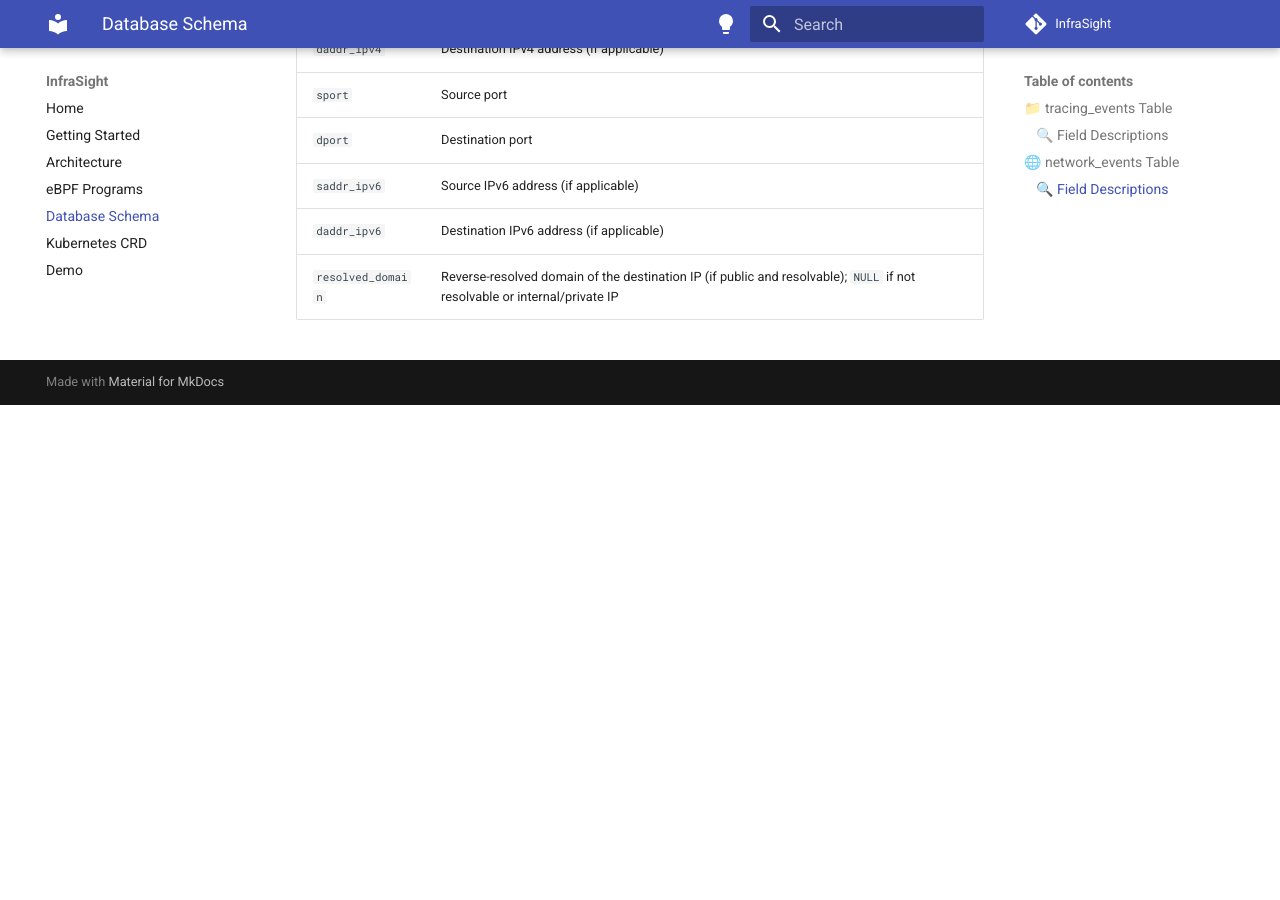
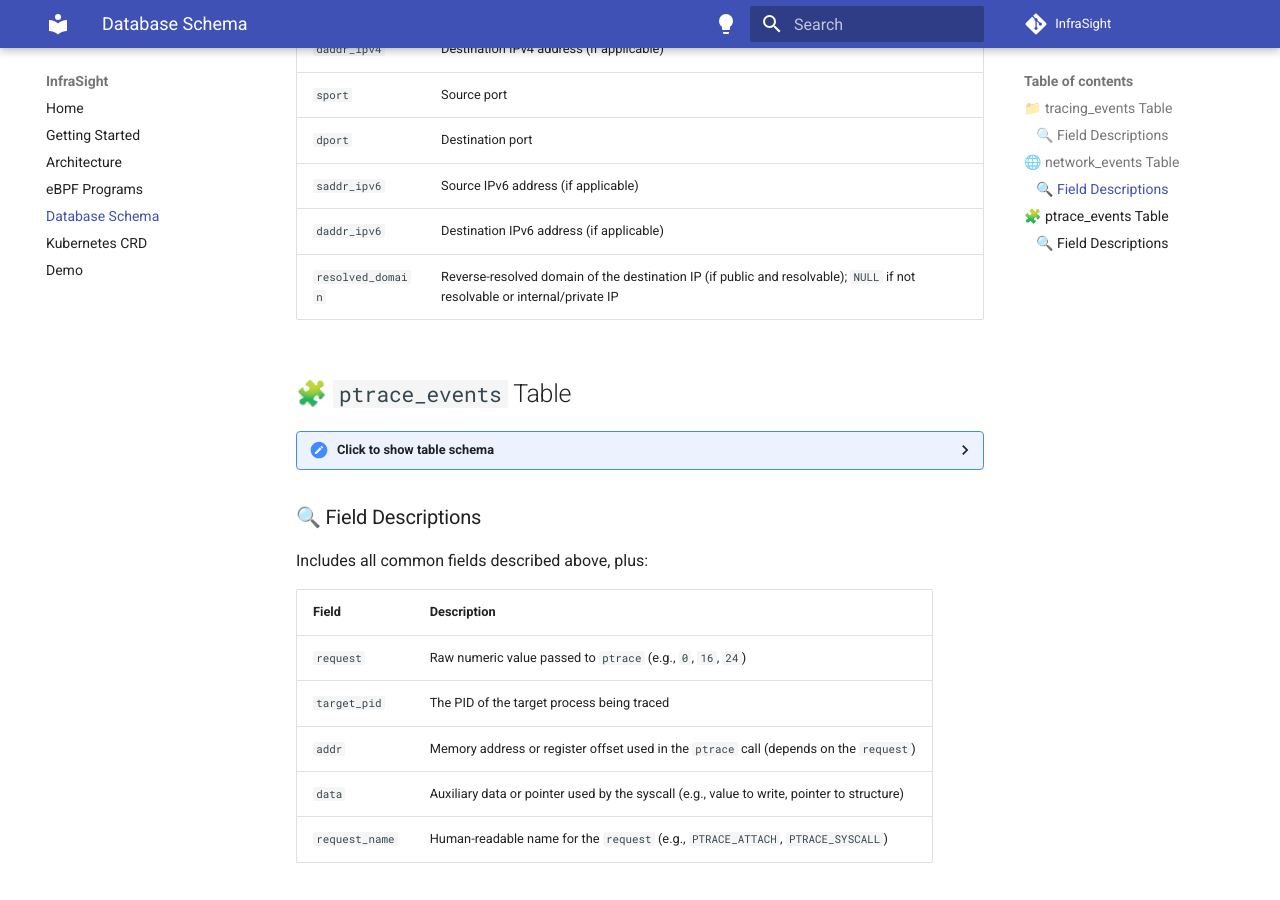
Before and after one commit to ALEYI17/InfraSight, an MkDocs documentation site: the page built from docs/database-schema.md, in a window 1280 px wide and 900 px high, scrolled down 1939 px. Built offline with MkDocs 1.6.1 and Material for MkDocs 9.7.7, drawn with Linux system fonts in a browser that asks for light colours; comment, search, counter and statistics services are not loaded; before the commit the page ends 2344 px from its top, so only the background shows below that.

Commit message:
add new docs for the db schema and ebpf program for the ptrace syscall

````diff
--- a/docs/database-schema.md
+++ b/docs/database-schema.md
@@ -128,3 +128,60 @@
 | `saddr_ipv6`    | Source IPv6 address (if applicable)                                         |
 | `daddr_ipv6`    | Destination IPv6 address (if applicable)                                    |
 | `resolved_domain` | Reverse-resolved domain of the destination IP (if public and resolvable); `NULL` if not resolvable or internal/private IP |
+
+## 🧩 `ptrace_events` Table
+
+<details>
+<summary>Click to show table schema</summary>
+
+```sql
+CREATE TABLE IF NOT EXISTS audit.ptrace_events (
+  pid UInt32,
+  uid UInt32,
+  gid UInt32,
+  ppid UInt32,
+  user_pid UInt32,
+  user_ppid UInt32,
+  cgroup_id UInt64,
+  cgroup_name String,
+  comm String,
+
+  request Int64,
+  target_pid Int64,
+  addr UInt64,
+  data UInt64,
+  request_name String,
+  monotonic_ts_enter_ns UInt64,
+  monotonic_ts_exit_ns UInt64,
+  return_code Int64,
+  latency_ns UInt64,
+
+  event_type String,
+  node_name String,
+  user String,
+
+  latency_ms Float64,
+  wall_time_ms Int64,
+  wall_time_dt DateTime64(3),
+
+  container_id String,
+  container_image String,
+  container_labels_json JSON
+)
+ENGINE = MergeTree()
+ORDER BY wall_time_ms;
+```
+
+</details>
+
+### 🔍 Field Descriptions
+
+Includes all common fields described above, plus:
+
+| Field          | Description                                                                                |
+| -------------- | ------------------------------------------------------------------------------------------ |
+| `request`      | Raw numeric value passed to `ptrace` (e.g., `0`, `16`, `24`)                               |
+| `target_pid`   | The PID of the target process being traced                                                 |
+| `addr`         | Memory address or register offset used in the `ptrace` call (depends on the `request`)     |
+| `data`         | Auxiliary data or pointer used by the syscall (e.g., value to write, pointer to structure) |
+| `request_name` | Human-readable name for the `request` (e.g., `PTRACE_ATTACH`, `PTRACE_SYSCALL`)            |
````
Also changed, not shown: docs/ebpf-programs.md (+4 -0 lines).
